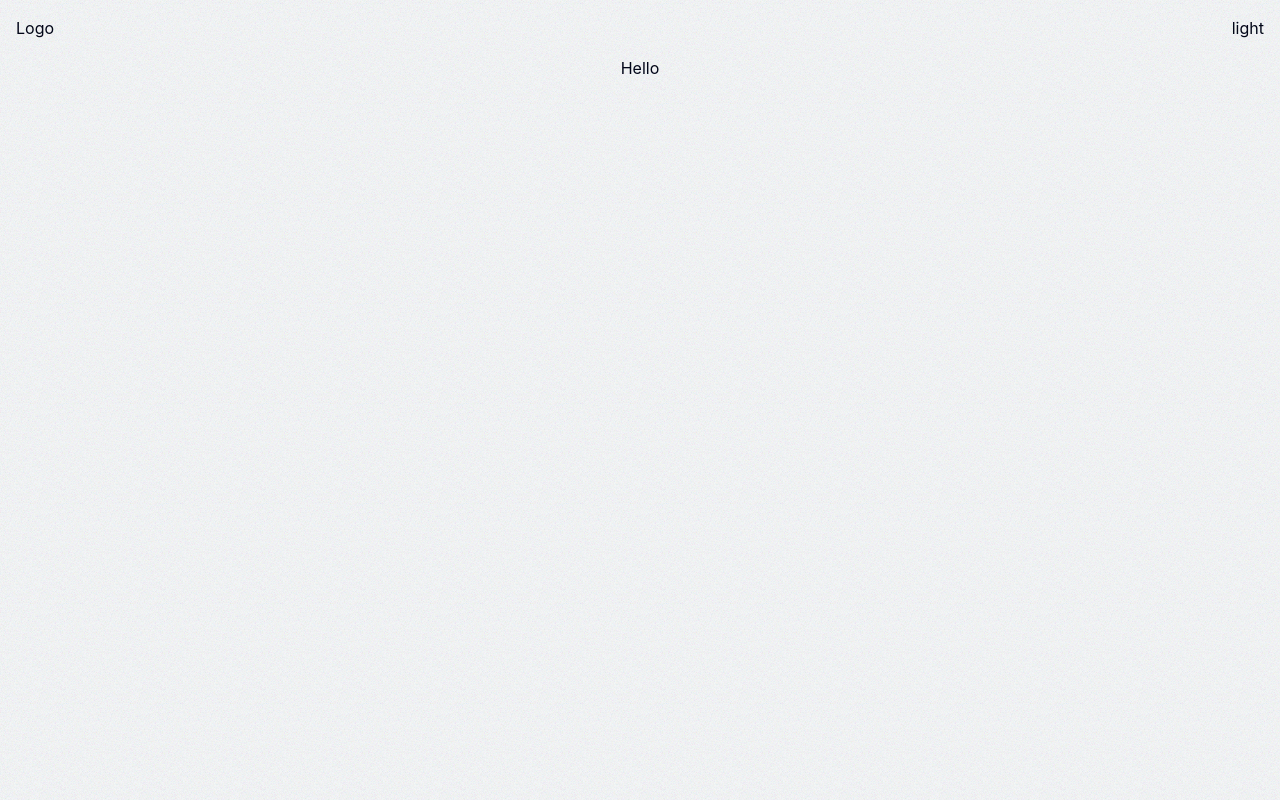
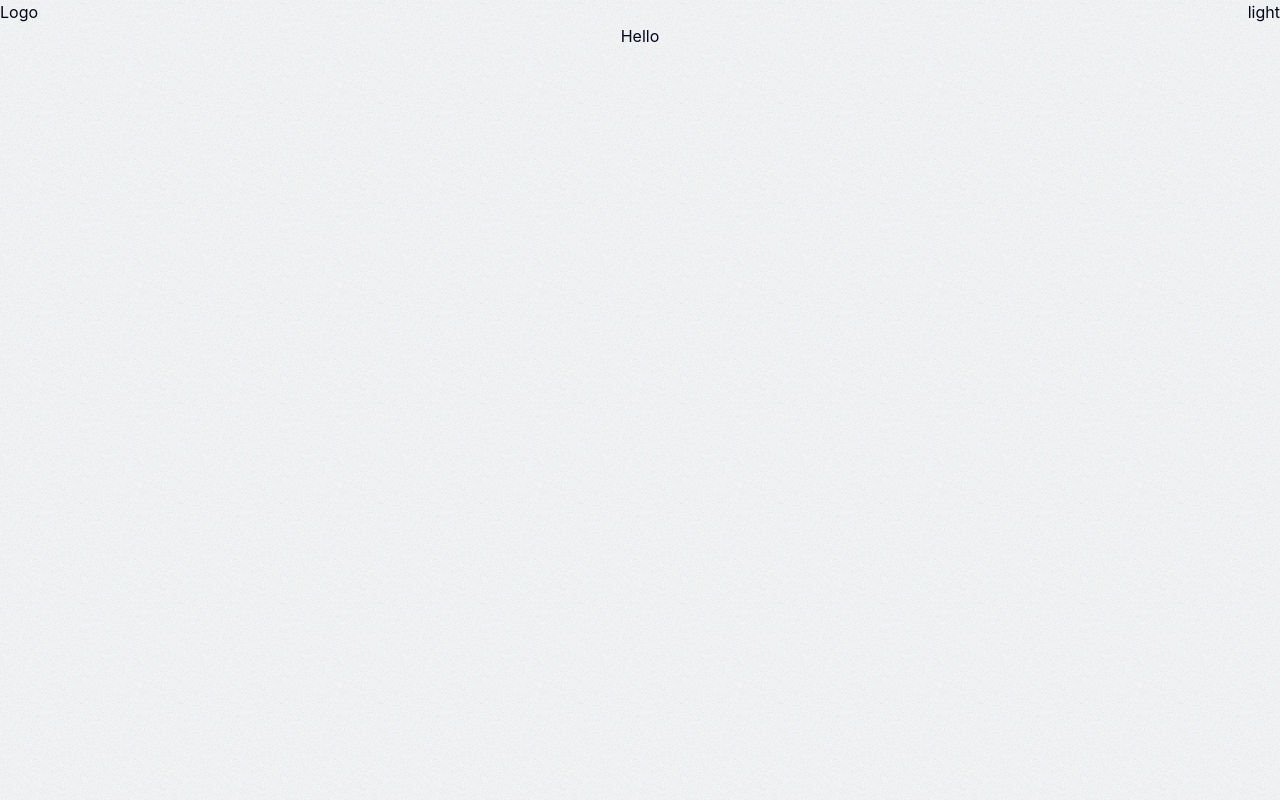
Before and after one commit to eytanbab/word-counter, a React (Vite) app: page / in a window 1280 px wide. Built offline with nearby package versions, Linux system fonts and the light colour scheme.

Commit message:
style: remove padding from navbar

```diff
--- a/src/components/nav.tsx
+++ b/src/components/nav.tsx
@@ -12,7 +12,7 @@ const Nav = () => {
   };
 
   return (
-    <div className='w-full p-4 flex items-center justify-between'>
+    <div className='w-full flex items-center justify-between'>
       <h1>Logo</h1>
       <button onClick={handleTheme}>{theme}</button>
     </div>
```
